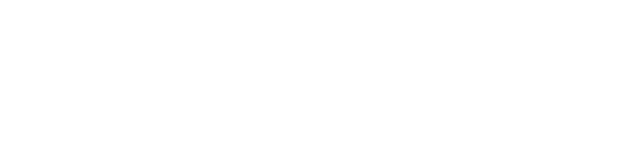
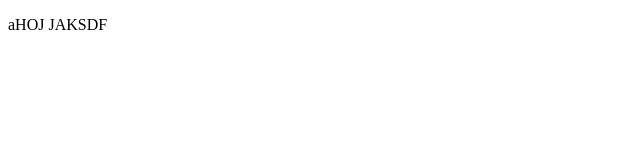
Before and after one commit to Btihin/ted-dva, a plain HTML site: page index.html in a window 1280 px wide. Shown: the whole page, without its empty margins (0-640 px from the left). Drawn offline with Linux system fonts and the light colour scheme.

Commit message:
DREA VERZA

```diff
--- a/index.html
+++ b/index.html
@@ -4,6 +4,7 @@
     <meta charset="UTF-8" />
     <meta name="viewport" content="width=device-width, initial-scale=1.0" />
     <title>Document</title>
+    <p>aHOJ JAKSDF</p>
   </head>
   <body></body>
 </html>
```
